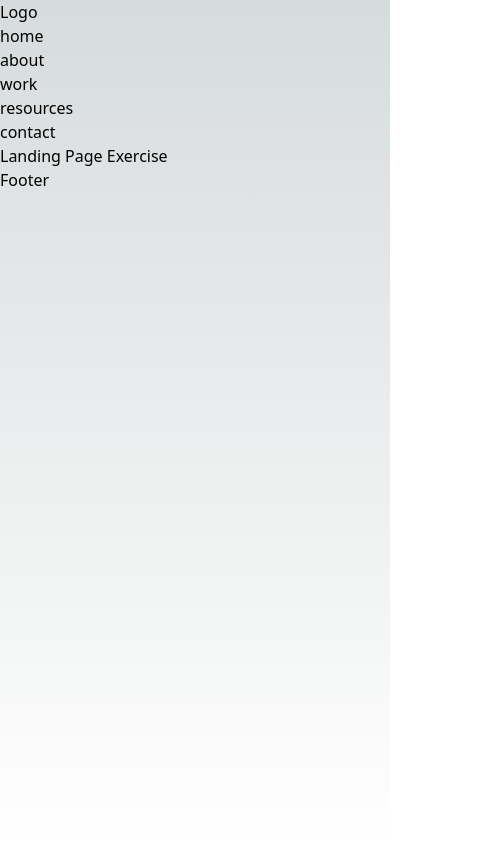
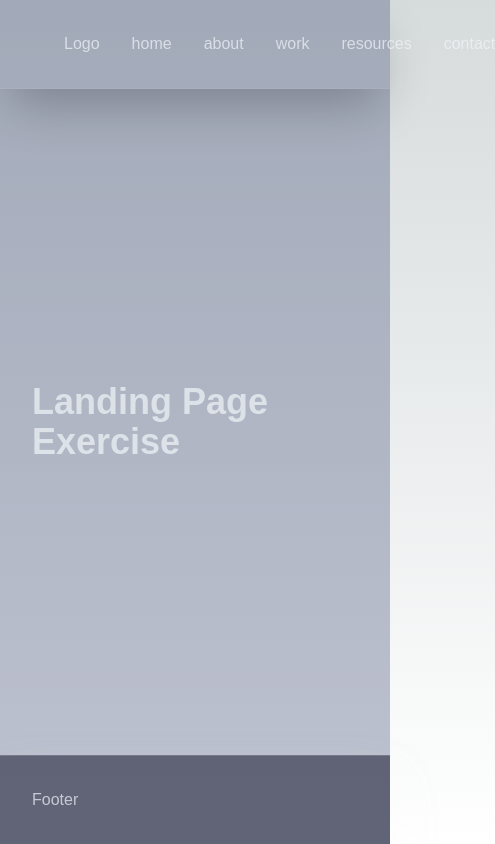
Before and after one commit to midcenturydude7/nextjs-landing-page-exercise, a Next.js app: page / in a window 390 px wide. Shown: the whole page, 495 px wide, since content can reach past the window. Built offline with nearby package versions, Linux system fonts and the light colour scheme; a web font is replaced by a local one.

Commit message:
Setting up scaffolding/structure for mobile navbar

```diff
--- /dev/null
+++ b/tailwind.config.mjs
@@ -0,0 +1,22 @@
+// This is a Tailwind CSS configuration file that specifies the content sources for Tailwind to scan for class names,
+// extends the default theme with custom background gradients, and includes any necessary plugins.
+// It is used to customize the styling of a web application built with React and Tailwind CSS.
+
+/** @type {import('tailwindcss').Config} */
+export default {
+  content: [
+    "./pages/**/*.{js,ts,jsx,tsx,mdx}",
+    "./components/**/*.{js,ts,jsx,tsx,mdx}",
+    "./app/**/*.{js,ts,jsx,tsx,mdx}",
+  ],
+  theme: {
+    extend: {
+      backgroundImage: {
+        "gradient-radial": "radial-gradient(var(--tw-gradient-stops))",
+        "gradient-conic":
+          "conic-gradient(from 180deg at 50% 50%, var(--tw-gradient-stops))",
+      },
+    },
+  },
+  plugins: [],
+};
```
